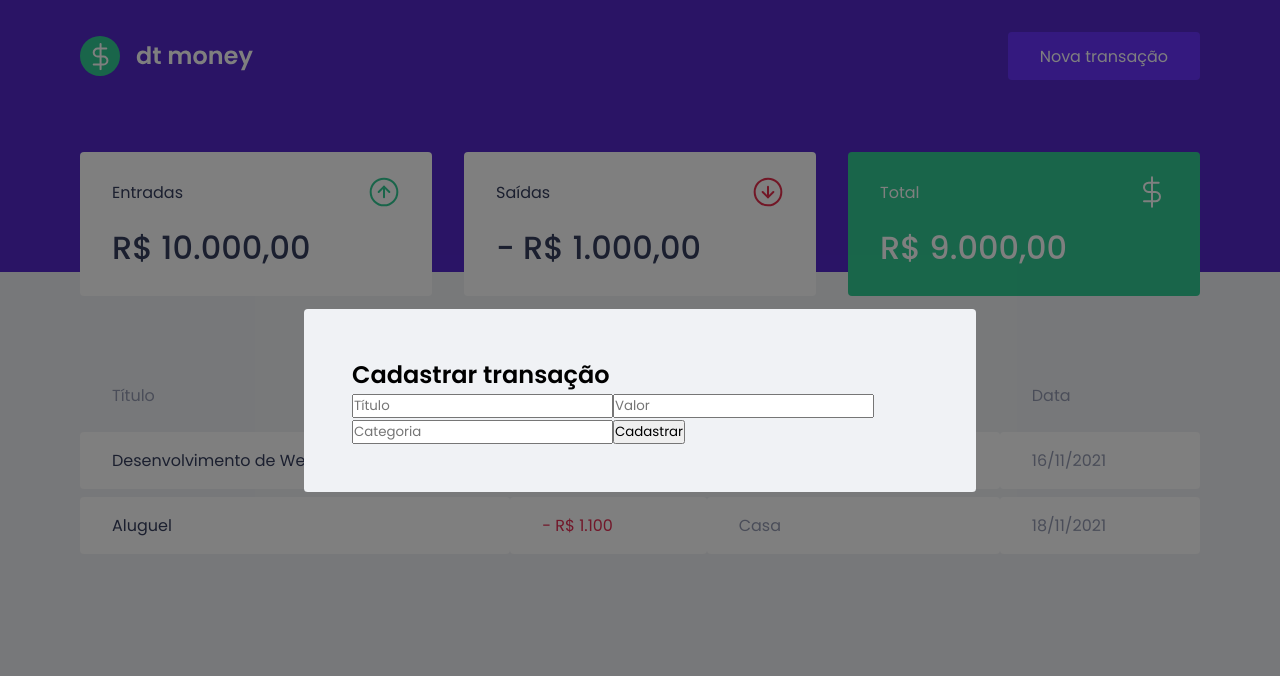
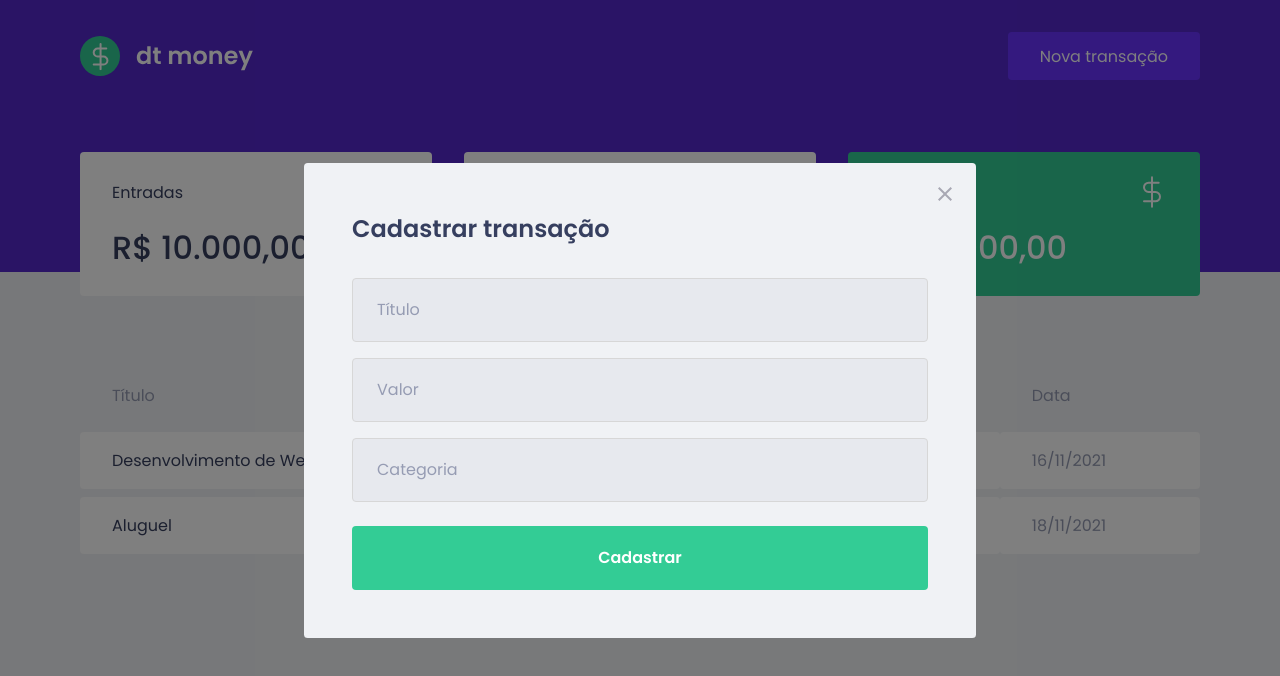
Before and after one commit to hantonny/dtmoney, a React (Create React App) app: page / in a window 1280 px wide. Both pictures are taken after a click on the button "Nova transação". Shown: the top 676 px of the page. Built offline with nearby package versions, Linux system fonts and the light colour scheme; no server answers; what miragejs would draw is missing.

Commit message:
:sparkles: - Estilizando modal

```diff
--- a/src/components/NewTransactionModal/index.tsx
+++ b/src/components/NewTransactionModal/index.tsx
@@ -1,7 +1,6 @@
 import Modal from 'react-modal'
 import { Container } from './styles'
-
-
+import closeImg from '../../assets/close.svg'
 
 interface NewTransactionModalProps {
     isOpen: boolean;
@@ -15,7 +14,14 @@
         onRequestClose={onRequestClose}
         overlayClassName="react-modal-overlay"
         className="react-modal-content"
-      >
+        >
+            <button
+                type="button"
+                onClick={onRequestClose}
+                className="react-modal-close"
+            >
+                <img src={closeImg} alt="Fechar modal" />
+            </button>
         <Container>
         <h2>Cadastrar transação</h2>
         <input placeholder="Título" />
--- a/src/components/NewTransactionModal/styles.ts
+++ b/src/components/NewTransactionModal/styles.ts
@@ -1,3 +1,50 @@
 import styled from "styled-components";
 
-export const Container = styled.form``;
+export const Container = styled.form`
+
+    h2 {
+        color: var(--text-title);
+        font-size: 1.5rem;
+        margin-bottom: 2rem;
+    }
+
+    input {
+        width: 100%;
+        box-sizing: border-box;
+        padding: 0 1.5rem;
+        height: 4rem;
+        border-radius: 0.25rem;
+
+        border: 1px solid #d7d7d7;
+        background: #e7e9ee;
+
+        font-weight: 400;
+        font-size: 1rem;
+
+     &::placeholder {
+         color: var(--text-body);
+     }
+     & + input {
+         margin-top: 1rem;
+     }
+    }
+
+    button[type="submit"] {
+        width: 100%;
+        padding: 0 1.5rem;
+        height: 4rem;
+        background: var(--green);
+        color: #FFF;
+        border-radius: 0.25rem;
+        border: 0;
+        font-size: 1rem;
+        margin-top: 1.5rem;
+        font-weight: 600;
+
+        transition: filter 0.2s;
+
+        &:hover {
+            filter: brightness(0.9)
+        }
+    }
+`;
--- a/src/styles/global.ts
+++ b/src/styles/global.ts
@@ -75,4 +75,17 @@
         position: relative;
         border-radius: 0.24rem;
     }
+    .react-modal-close {
+        position: absolute;
+        right: 1.5rem;
+        top: 1.5rem;
+        border: 0;
+        background: transparent;
+
+        transition: filter 0.2s;
+
+        &:hover {
+            filter: brightness(0.8);
+        }
+    }
 `
```
